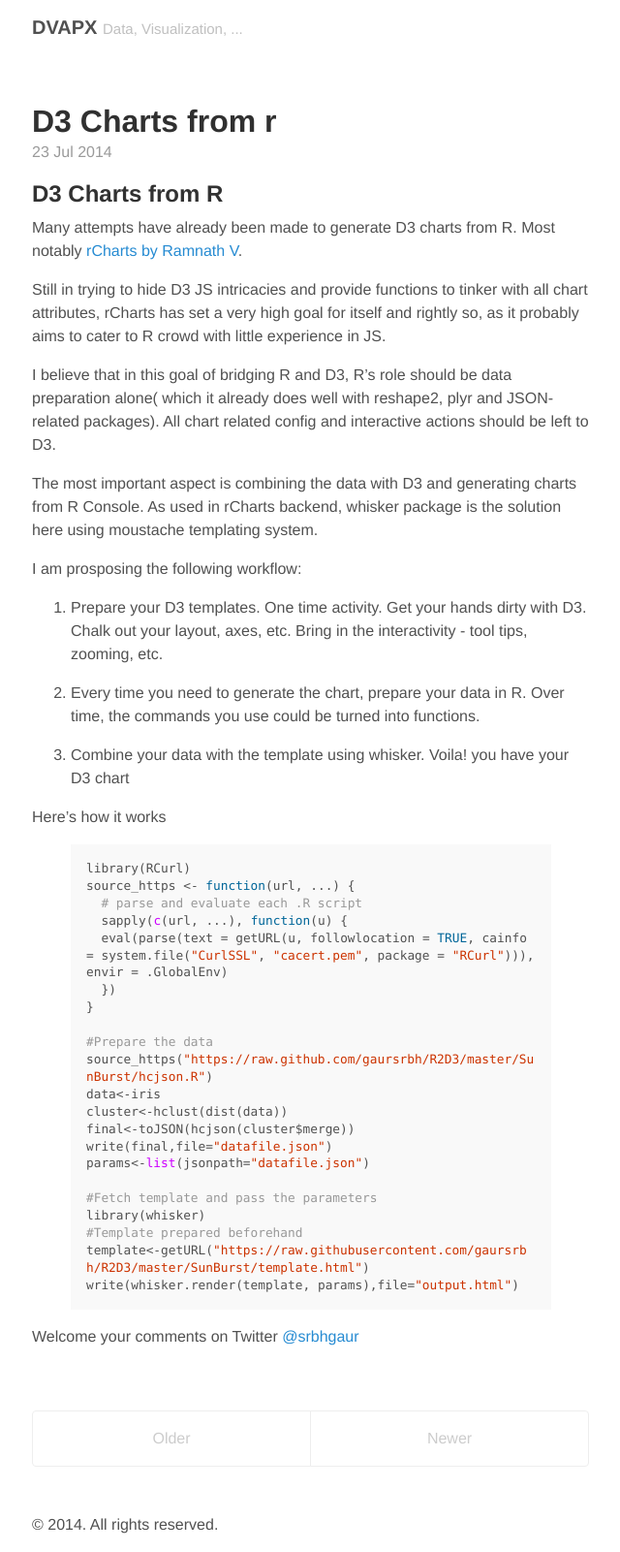
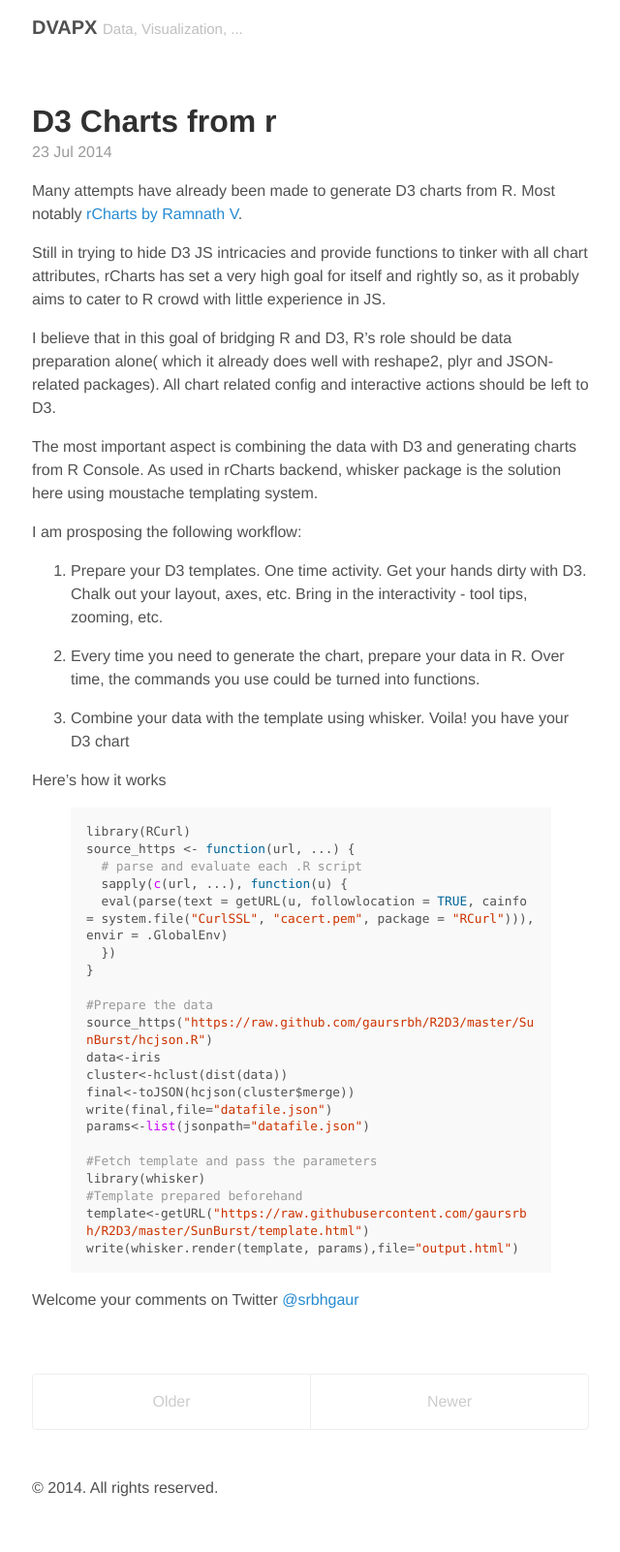
Before and after one commit to gaursrbh/gaursrbh.github.io, a Jekyll site: the page built from index.html, in a window 1280 px wide. Shown: the whole page at 97% size, without its empty margins (319-959 px from the left). Built offline with Jekyll 4.4.1, drawn with Linux system fonts in a browser that asks for light colours; Markdown is read by kramdown in place of the engine named in the settings; the list of posts is cut into pages by our own code; after the commit the page ends 1563 px from its top, so only the background shows below that.

Commit message:
Update 2014-07-23-D3-Charts from R.md

```diff
--- a/_posts/2014-07-23-D3-Charts from R.md
+++ b/_posts/2014-07-23-D3-Charts from R.md
@@ -1,5 +1,3 @@
-## D3 Charts from R
-
 Many attempts have already been made to generate D3 charts from R. Most notably [rCharts by Ramnath V](http://rcharts.io).
 
 Still in trying to hide D3 JS intricacies and provide functions to tinker with all chart attributes, rCharts has set a very high goal for itself and rightly so, as it probably aims to cater to R crowd with little experience in JS.
```
